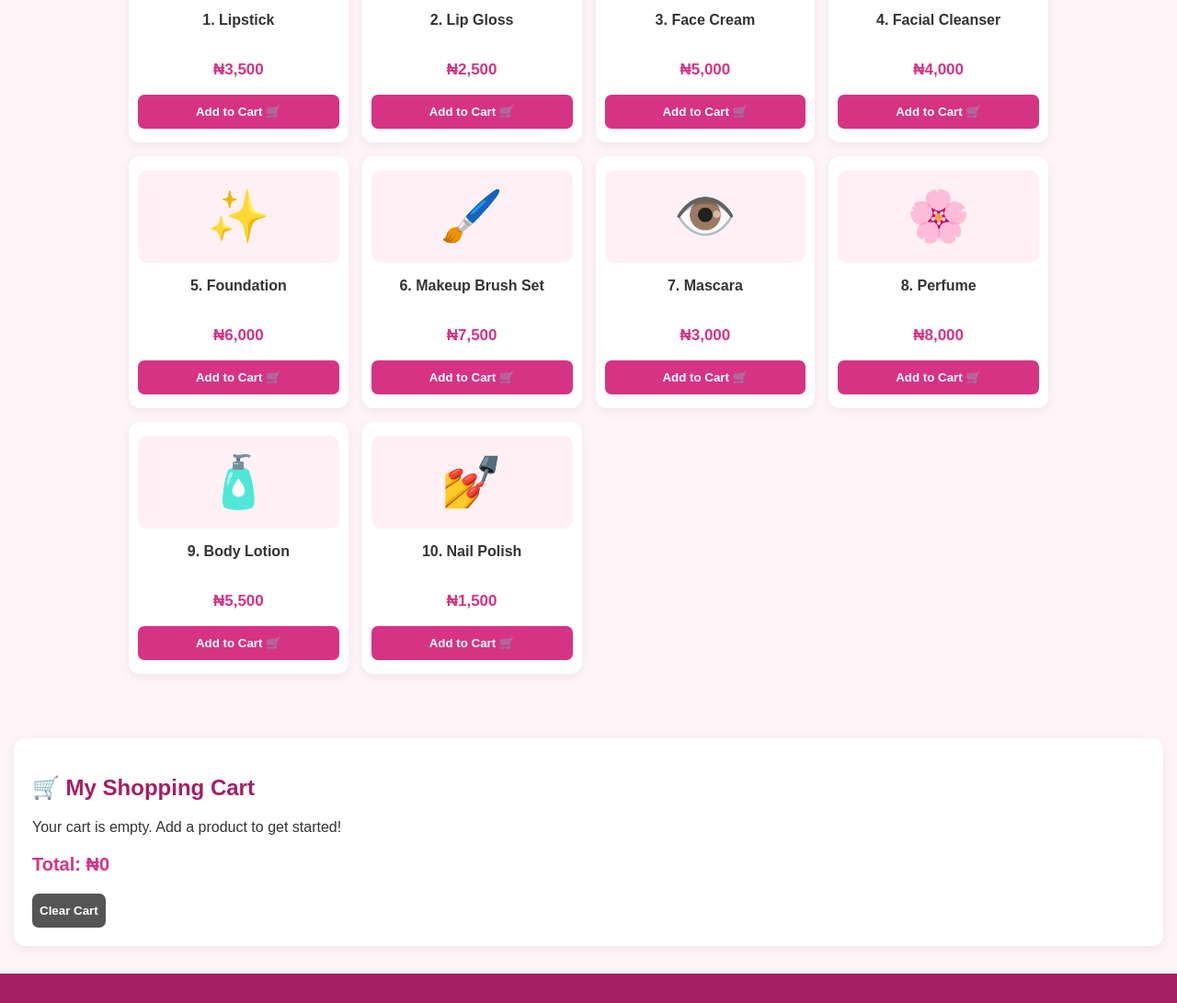
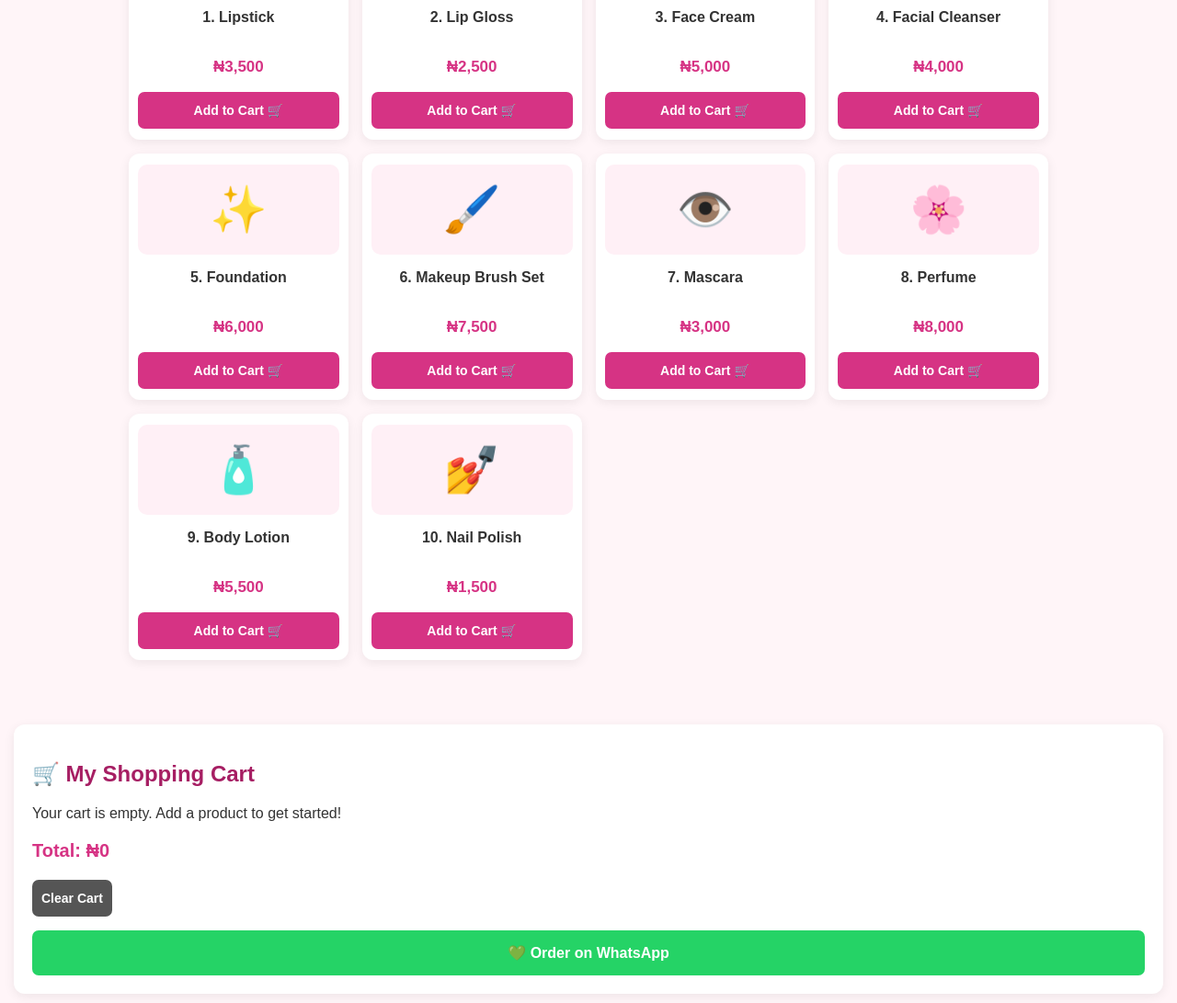
Before and after one commit to TobbyCosmestics/TobbyCosmestics, a plain HTML site: page index.html in a window 1280 px wide. Shown: the part 644-1735 px from the top of the page at 92% size. Drawn offline with Linux system fonts and the light colour scheme.

Commit message:
Tobby Cosmetic website
Updated styling for navigation, product buttons, and cart items. Added WhatsApp order button and modified text in hero section.

```diff
--- a/index.html
+++ b/index.html
@@ -36,14 +36,14 @@ header p {
 
 nav {
     background: #a61e63;
-    padding: 14px;
+    padding: 14px 5px;
     text-align: center;
 }
 
 nav a {
     color: white;
     text-decoration: none;
-    margin: 0 12px;
+    margin: 0 8px;
     font-weight: bold;
 }
 
@@ -82,16 +82,16 @@ nav a {
 .product {
     background: white;
     border-radius: 12px;
-    padding: 15px 10px;
+    padding: 12px 10px;
     text-align: center;
     box-shadow: 0 3px 12px #00000012;
 }
 
 .product-image {
-    font-size: 55px;
+    font-size: 50px;
     background: #fff0f6;
     border-radius: 10px;
-    padding: 18px 5px;
+    padding: 20px 5px;
 }
 
 .product h3 {
@@ -106,21 +106,22 @@ nav a {
 }
 
 button {
-    background: #d63384;
     color: white;
     border: none;
-    padding: 11px 8px;
+    padding: 12px 10px;
     border-radius: 7px;
     cursor: pointer;
     font-weight: bold;
+    font-size: 14px;
 }
 
-button:hover {
-    background: #a61e63;
+.add-button {
+    background: #d63384;
+    width: 100%;
 }
 
-.product button {
-    width: 100%;
+.add-button:hover {
+    background: #a61e63;
 }
 
 .cart {
@@ -140,13 +141,18 @@ button:hover {
     justify-content: space-between;
     align-items: center;
     gap: 10px;
-    padding: 10px 0;
+    padding: 12px 0;
     border-bottom: 1px solid #eee;
 }
 
-.cart-item button {
-    padding: 7px;
-    background: #555;
+.cart-item span {
+    overflow-wrap: anywhere;
+}
+
+.remove-button {
+    background: #666;
+    padding: 8px;
+    flex-shrink: 0;
 }
 
 .cart-total {
@@ -158,6 +164,20 @@ button:hover {
 
 .clear-button {
     background: #555;
+}
+
+.whatsapp-button {
+    display: block;
+    width: 100%;
+    margin-top: 15px;
+    padding: 15px;
+    background: #25D366;
+    color: white;
+    font-size: 16px;
+}
+
+.whatsapp-button:hover {
+    background: #128C7E;
 }
 
 footer {
@@ -192,9 +212,11 @@ footer {
 <section class="hero" id="home">
     <h2>Welcome to Tobby Cosmetic!</h2>
     <p>Discover beauty products to complement your style.</p>
-    <p>Find your favourites and add them to your shopping cart!</p>
+    <p>Find your favourites and order directly through WhatsApp!</p>
     <a href="#products">
-        <button>Shop Now 💕</button>
+        <button class="add-button" style="width:auto;">
+            Shop Now 💕
+        </button>
     </a>
 </section>
 
@@ -207,70 +229,90 @@ footer {
             <div class="product-image">💄</div>
             <h3>1. Lipstick</h3>
             <p class="price">₦3,500</p>
-            <button onclick="addToCart(0)">Add to Cart 🛒</button>
+            <button class="add-button" onclick="addToCart(0)">
+                Add to Cart 🛒
+            </button>
         </div>
 
         <div class="product">
             <div class="product-image">💋</div>
             <h3>2. Lip Gloss</h3>
             <p class="price">₦2,500</p>
-            <button onclick="addToCart(1)">Add to Cart 🛒</button>
+            <button class="add-button" onclick="addToCart(1)">
+                Add to Cart 🛒
+            </button>
         </div>
 
         <div class="product">
             <div class="product-image">🧴</div>
             <h3>3. Face Cream</h3>
             <p class="price">₦5,000</p>
-            <button onclick="addToCart(2)">Add to Cart 🛒</button>
+            <button class="add-button" onclick="addToCart(2)">
+                Add to Cart 🛒
+            </button>
         </div>
 
         <div class="product">
             <div class="product-image">🫧</div>
             <h3>4. Facial Cleanser</h3>
             <p class="price">₦4,000</p>
-            <button onclick="addToCart(3)">Add to Cart 🛒</button>
+            <button class="add-button" onclick="addToCart(3)">
+                Add to Cart 🛒
+            </button>
         </div>
 
         <div class="product">
             <div class="product-image">✨</div>
             <h3>5. Foundation</h3>
             <p class="price">₦6,000</p>
-            <button onclick="addToCart(4)">Add to Cart 🛒</button>
+            <button class="add-button" onclick="addToCart(4)">
+                Add to Cart 🛒
+            </button>
         </div>
 
         <div class="product">
             <div class="product-image">🖌️</div>
             <h3>6. Makeup Brush Set</h3>
             <p class="price">₦7,500</p>
-            <button onclick="addToCart(5)">Add to Cart 🛒</button>
+            <button class="add-button" onclick="addToCart(5)">
+                Add to Cart 🛒
+            </button>
         </div>
 
         <div class="product">
             <div class="product-image">👁️</div>
             <h3>7. Mascara</h3>
             <p class="price">₦3,000</p>
-            <button onclick="addToCart(6)">Add to Cart 🛒</button>
+            <button class="add-button" onclick="addToCart(6)">
+                Add to Cart 🛒
+            </button>
         </div>
 
         <div class="product">
             <div class="product-image">🌸</div>
             <h3>8. Perfume</h3>
             <p class="price">₦8,000</p>
-            <button onclick="addToCart(7)">Add to Cart 🛒</button>
+            <button class="add-button" onclick="addToCart(7)">
+                Add to Cart 🛒
+            </button>
         </div>
 
         <div class="product">
             <div class="product-image">🧴</div>
             <h3>9. Body Lotion</h3>
             <p class="price">₦5,500</p>
-            <button onclick="addToCart(8)">Add to Cart 🛒</button>
+            <button class="add-button" onclick="addToCart(8)">
+                Add to Cart 🛒
+            </button>
         </div>
 
         <div class="product">
             <div class="product-image">💅</div>
             <h3>10. Nail Polish</h3>
             <p class="price">₦1,500</p>
-            <button onclick="addToCart(9)">Add to Cart 🛒</button>
+            <button class="add-button" onclick="addToCart(9)">
+                Add to Cart 🛒
+            </button>
         </div>
 
     </div>
@@ -290,11 +332,16 @@ footer {
     <button class="clear-button" onclick="clearCart()">
         Clear Cart
     </button>
+
+    <button class="whatsapp-button" onclick="orderOnWhatsApp()">
+        💚 Order on WhatsApp
+    </button>
 </section>
 
 <footer>
     <h3>💗 TOBBY COSMETIC</h3>
-    <p>Thank you for visiting our beauty store!</p>
+    <p>Your Beauty, Our Passion!</p>
+    <p>Thank you for visiting our beauty store.</p>
     <p>&copy; 2026 Tobby Cosmetic</p>
 </footer>
 
@@ -327,6 +374,7 @@ function addToCart(index) {
     }
 
     renderCart();
+
     alert(products[index].name + " added to your cart!");
 }
 
@@ -337,11 +385,13 @@ function renderCart() {
     if (cart.length === 0) {
         container.textContent =
             "Your cart is empty. Add a product to get started!";
+
         totalDisplay.textContent = "₦0";
         return;
     }
 
     container.innerHTML = "";
+
     let total = 0;
 
     cart.forEach(item => {
@@ -354,18 +404,23 @@ function renderCart() {
         row.className = "cart-item";
 
         const description = document.createElement("span");
+
         description.textContent =
             product.name + " × " + item.quantity +
             " — ₦" + subtotal.toLocaleString("en-NG");
 
         const removeButton = document.createElement("button");
+
+        removeButton.className = "remove-button";
         removeButton.textContent = "Remove";
+
         removeButton.onclick = function() {
             removeFromCart(item.index);
         };
 
         row.appendChild(description);
         row.appendChild(removeButton);
+
         container.appendChild(row);
     });
 
@@ -381,24 +436,26 @@ function clearCart() {
     cart = [];
     renderCart();
 }
-      <br><br>
 
-<button onclick="orderOnWhatsApp()">
-    💬 Order on WhatsApp
-</button>
-    function orderOnWhatsApp() {
+function orderOnWhatsApp() {
     if (cart.length === 0) {
         alert("Please add products to your cart first!");
         return;
     }
 
-    // Replace this example with your business number.
-    // Nigerian numbers use 234 followed by the number
-    // without the first zero.
+    /*
+      IMPORTANT:
+      Replace this example number with your own
+      business WhatsApp number before publishing.
+
+      Nigerian example:
+      08012345678 becomes 2348012345678.
+    */
+
     const phoneNumber = "2348012345678";
 
     let message = "Hello Tobby Cosmetic! 💄\n\n";
-    message += "I would like to order:\n\n";
+    message += "I would like to order these products:\n\n";
 
     let total = 0;
 
```
